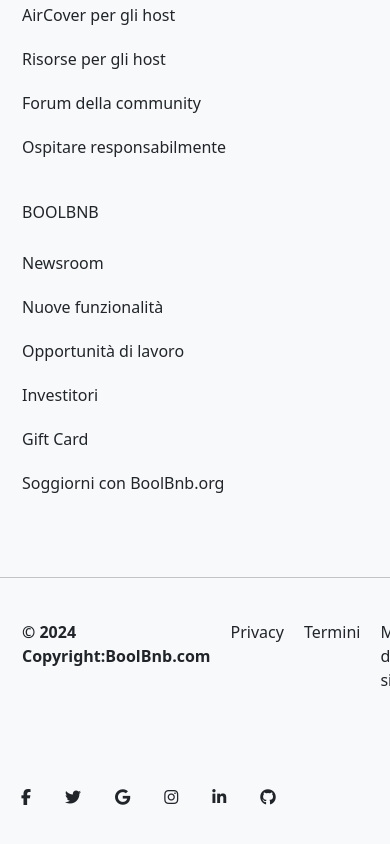
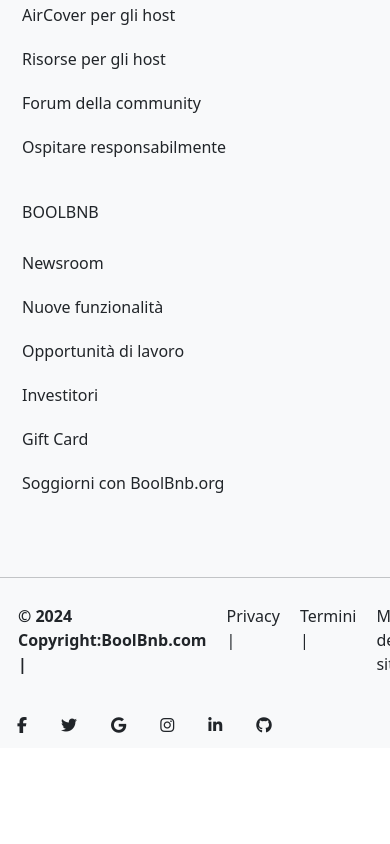
Before and after one commit to alexraduca01/vite-boolbnb, a Vue app: page / in a window 390 px wide. Shown: the part 567-1411 px from the top of the page. After the commit the page ends 1315 px from the top, so only its background shows below. Built offline with nearby package versions, Linux system fonts and the light colour scheme; no server answers.

Commit message:
added responsive

```diff
--- a/src/components/AppFooter.vue
+++ b/src/components/AppFooter.vue
@@ -77,16 +77,16 @@
              <section class="">
                    <div class="row d-flex justify-content-between">
                             <hr>
-                        <div class=" p-3 col-lg-6 col-md-6 mb-4 mb-md-0 ms-2 d-flex">
+                        <div class=" col-lg-6 col-md-6 mb-12 ms-2 d-flex">
                                 <ul class="d-flex list-unstyled p-0">
-                                    <li><a class="text-reset fw-bold" href="#!"> © 2024 Copyright:BoolBnb.com</a></li>
-                                    <li><a class="text-body" href="#">Privacy</a></li>
-                                    <li><a class="text-body" href="#">Termini</a></li>
-                                    <li><a class="text-body" href="#">Mappa del sito</a></li>
+                                    <li><a class="text-reset fw-bold" href="#!"> © 2024 Copyright:BoolBnb.com |</a></li>
+                                    <li><a class="text-body" href="#">Privacy |</a></li>
+                                    <li><a class="text-body" href="#">Termini |</a></li>
+                                    <li><a class="text-body" href="#">Mappa del sito |</a></li>
                                     <li><a class="text-body" href="#">Dettagli del sito</a></li>
                                 </ul>
                         </div>
-                        <div class="p-3 col-lg-3 col-md-6 mb-4 mb-md-0">
+                        <div class="col-lg-3 col-md-6 mb-12">
                                 <a data-mdb-ripple-init class="btn btn-outline btn-floating m-1" href="#!" role="button"
                                 ><i class="fab fa-facebook-f"></i
                               ></a>
```
